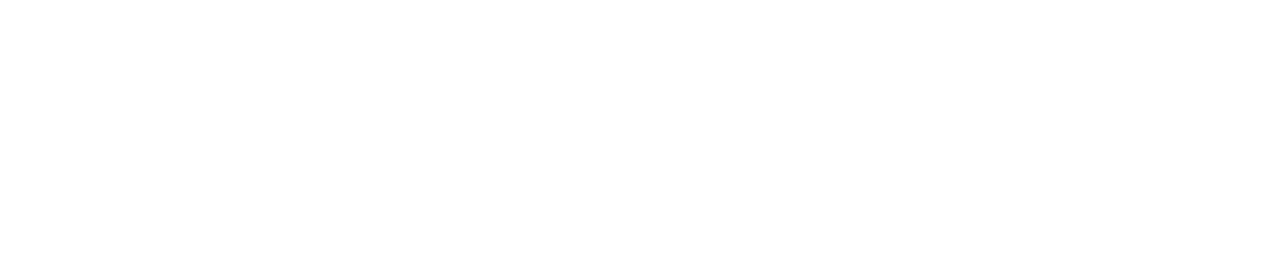
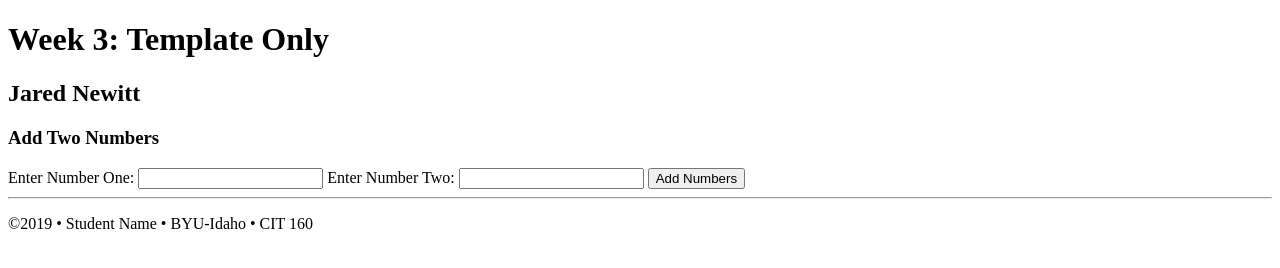
Before and after one commit to kimballwitt/kimballwitt.github.io, a plain HTML site: page template.html in a window 1280 px wide. Drawn offline with Linux system fonts and the light colour scheme.

Commit message:
commit message

```diff
--- a/template.html
+++ b/template.html
@@ -2,10 +2,24 @@
 <html>
   <head>
     <meta charset="utf-8" />
-    <title>CIT 160 Template</title>
+    <title>Week 3: Template Only</title>
     <link src="css/style.css" rel="stylesheet" />
   </head>
   <body>
-
+    <header>
+      <h1>Week 3: Template Only</h1>
+      <h2>Jared Newitt</h2>
+    </header>
+    <main>
+      <h3>Add Two Numbers</h3>
+      <label>Enter Number One: <input type="text" id="number1"></label>
+      <label>Enter Number Two: <input type="text" id="number2"></label>
+      <label><button onclick="addNumbers()">Add Numbers</button></label>
+      <hr>
+      <p><span id="output"></span></p>
+    </main>
+    <footer>
+      &copy;2019 &bull; Student Name &bull; BYU-Idaho &bull; CIT 160
+    </footer>
   </body>
 </html>
```
Also changed, not shown: css/style.css (added).
